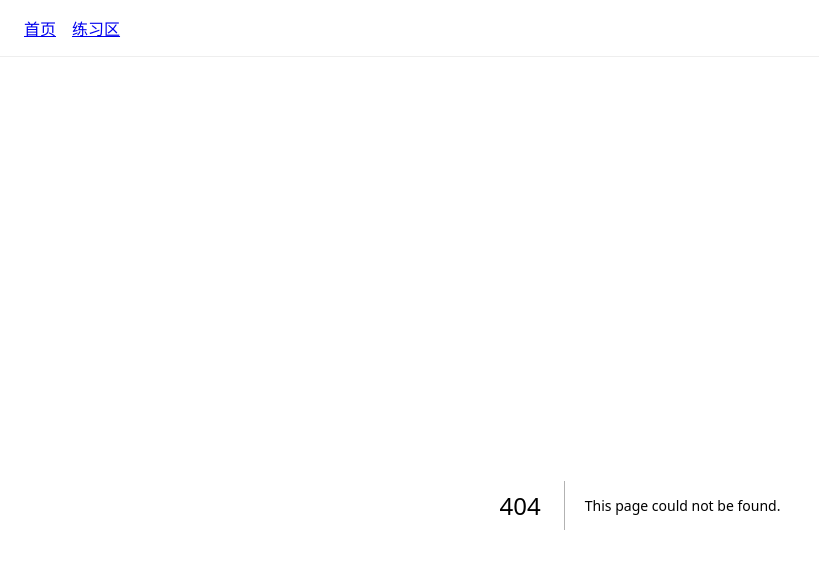
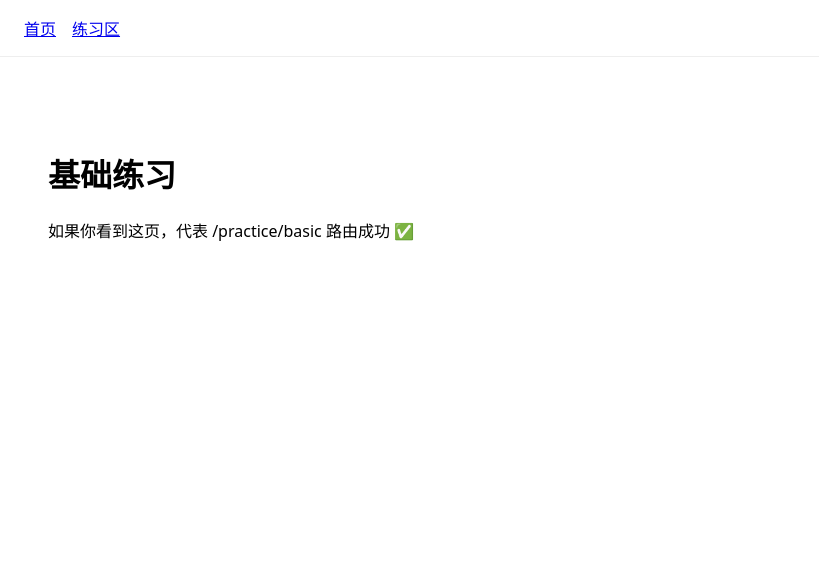
Before and after one commit to boos88978857-svg/ai-intelligent-learning-machine, a Next.js app: page /practice/basic in a window 1280 px wide. Before the commit this address had no page. Shown: the top 568 px of the page, without its empty margins (0-819 px from the left). Built offline with nearby package versions, Linux system fonts and the light colour scheme.

Commit message:
创建 page.tsx

```diff
--- /dev/null
+++ b/app/practice/basic/page.tsx
@@ -0,0 +1,8 @@
+export default function BasicPracticePage() {
+  return (
+    <main style={{ padding: 24 }}>
+      <h1>基础练习</h1>
+      <p>如果你看到这页，代表 /practice/basic 路由成功 ✅</p>
+    </main>
+  );
+}
```
